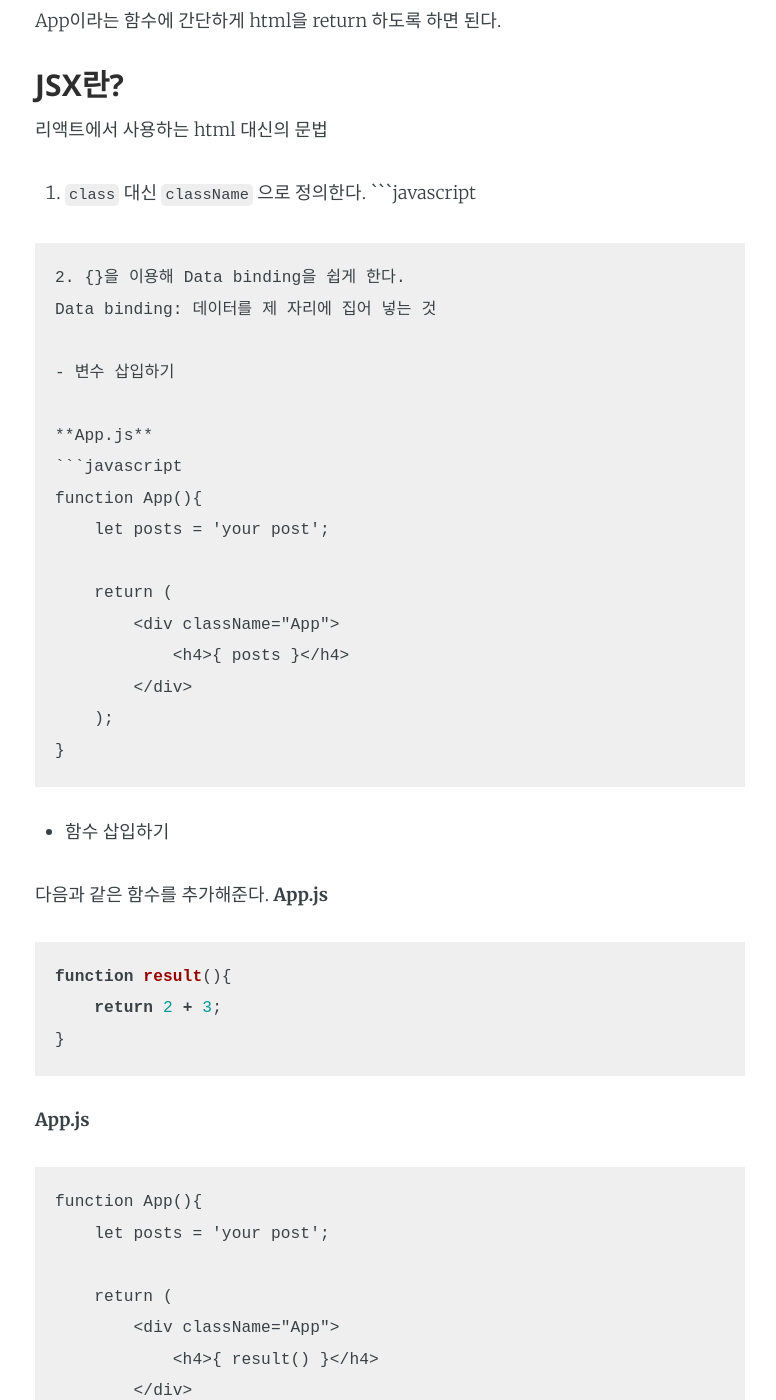
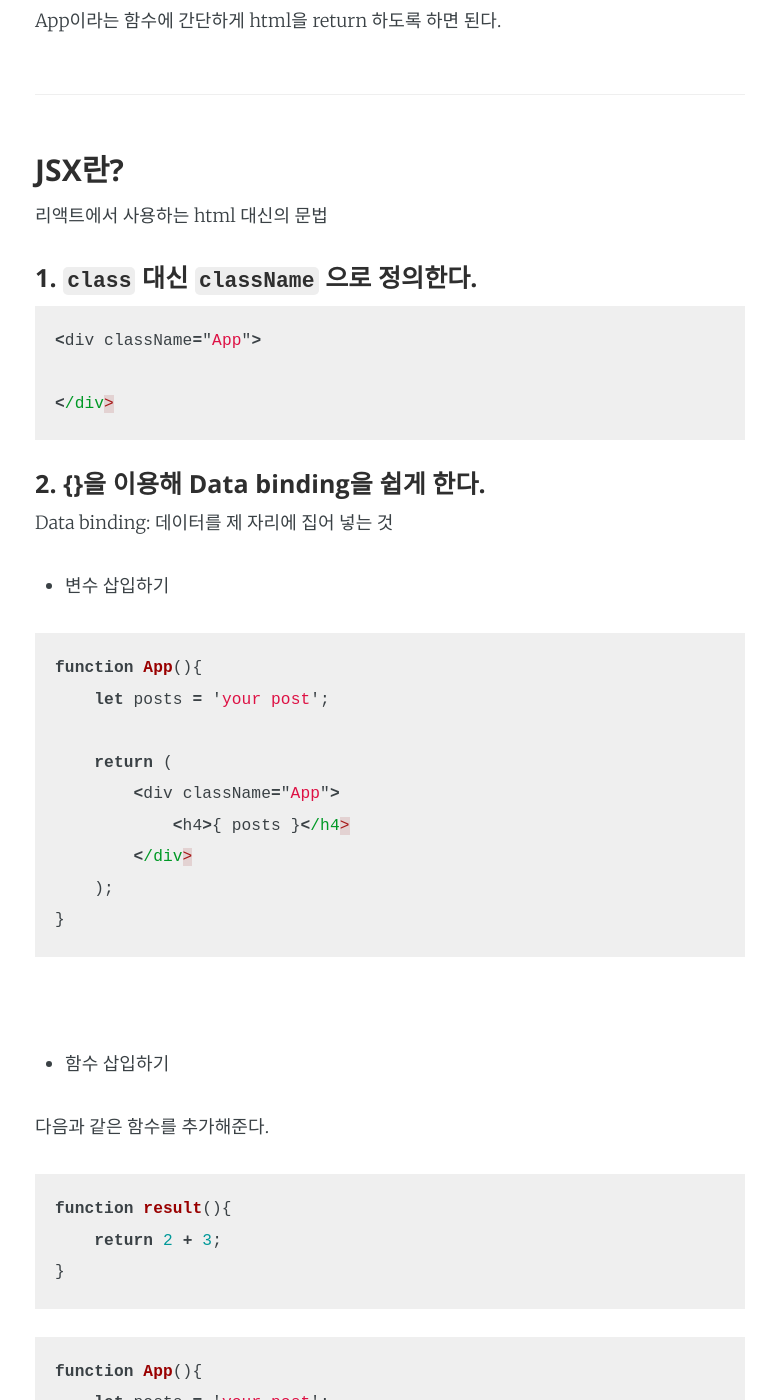
Before and after one commit to ksh04023/ksh04023.github.io, a Jekyll site: the page built from _posts/React/2021-01-21-react-project-basic.markdown, in a window 1280 px wide and 1400 px high, scrolled down 1237 px. Shown: the whole window, without its empty margins (250-1026 px from the left). Built offline with Jekyll 4.4.1, drawn with Linux system fonts in a browser that asks for light colours; some of the changed text lies outside the part shown.

Commit message:
Update 2021-01-21-react-project-basic.markdown

````diff
--- a/_posts/React/2021-01-21-react-project-basic.markdown
+++ b/_posts/React/2021-01-21-react-project-basic.markdown
@@ -35,22 +35,25 @@ function App() {
 ```
 App이라는 함수에 간단하게 html을 return 하도록 하면 된다.
 
+---
 
 ### JSX란?
 리액트에서 사용하는 html 대신의 문법
 
-1. `class` 대신 `className` 으로 정의한다.
+#### 1. `class` 대신 `className` 으로 정의한다.
+
 ```javascript
 <div className="App">
 
 </div>
 ```
-2. {}을 이용해 Data binding을 쉽게 한다.
+
+#### 2. {}을 이용해 Data binding을 쉽게 한다.
+
 Data binding: 데이터를 제 자리에 집어 넣는 것
-
+&nbsp;
 - 변수 삽입하기
 
-**App.js**
 ```javascript
 function App(){
     let posts = 'your post';
@@ -62,19 +65,17 @@ function App(){
     );
 }
 ```
-
+&nbsp;
 - 함수 삽입하기
 
 다음과 같은 함수를 추가해준다.
-**App.js**
 ```javascript
 function result(){
     return 2 + 3;
 }
 ```
 
-**App.js**
-```
+```javascript
 function App(){
     let posts = 'your post';
 
@@ -85,8 +86,9 @@ function App(){
     );
 }
 ```
+&nbsp;
+- 이미지 삽입하기
 
-- 이미지 삽입하기
 사진 파일을 import 해준다.
 ```javascript
 import logo from './logo.svg'
@@ -94,15 +96,17 @@ import logo from './logo.svg'
 
 `<img>` 태그 안에 source를 { }로 바로 넣어준다.
 
-**App.js**
 ```javascript
 <img src={ logo } />
 ```
+---
 
-3. Style 속성 넣기
+#### 3. Style 속성 넣기
+
 object 자료형으로 스타일을 만들어 넣는다.
 
 **App.js**
-```javascript
-<div style = {{color: 'blue', font-size : 30px }} >Your Title</div>
-```
+
+{% highlight jsx%}
+<div style = {{color: 'blue', font-size : 30px }}>Your Title</div>
+{% endhighlight %}
````
